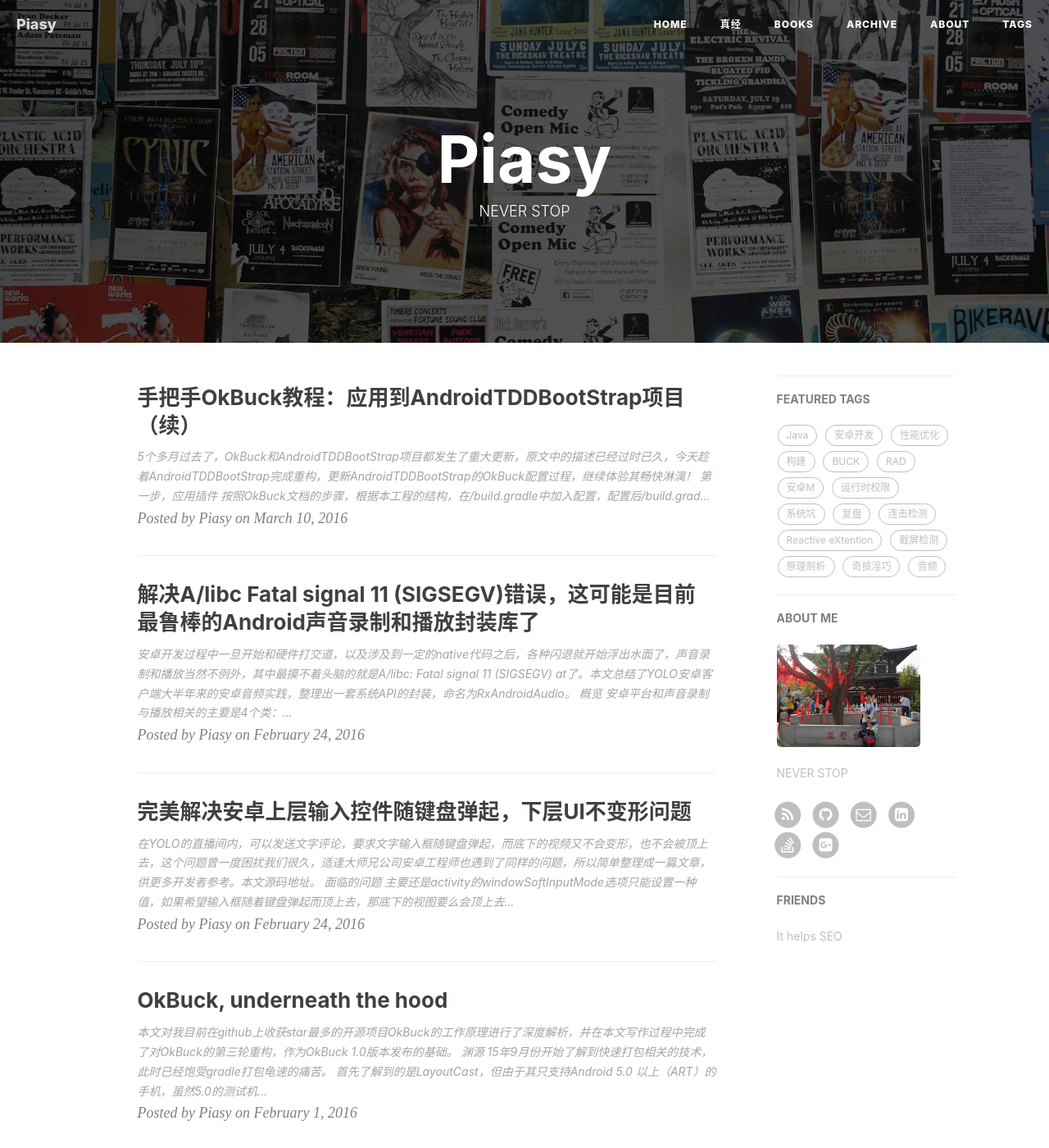
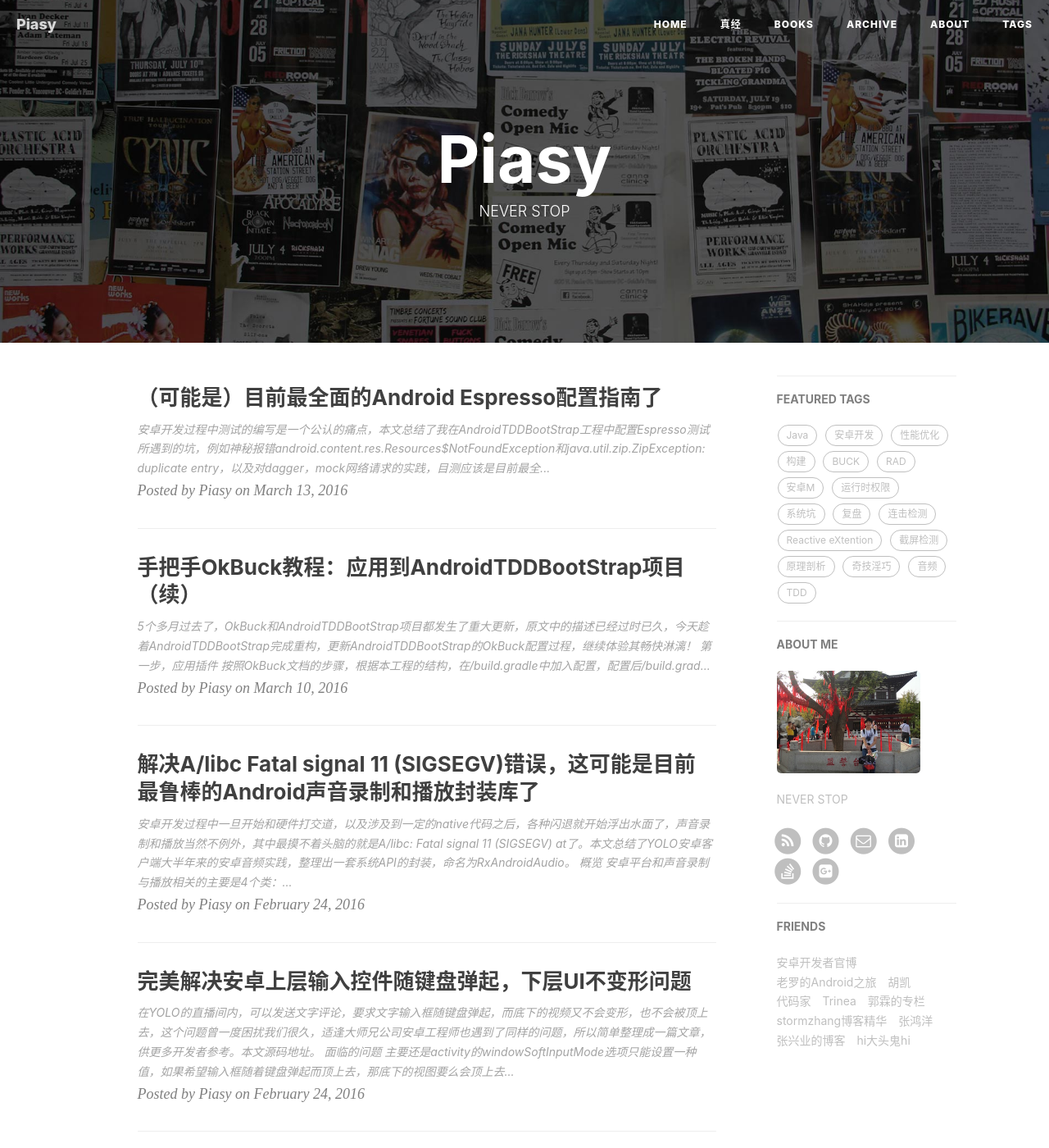
Before and after one commit to anzhidabai/Piasy.github.io, a Jekyll site: the page built from index.html, in a window 1280 px wide and 1400 px high. Shown: the whole window at 82% size. Built offline with Jekyll 4.4.1, drawn with Linux system fonts in a browser that asks for light colours; nearby versions of some CDN libraries; the list of posts is cut into pages by our own code; comment, search, counter and statistics services are not loaded; some of the changed text lies outside the part shown.

Commit message:
friends link; espresso blog

```diff
--- a/_config.yml
+++ b/_config.yml
@@ -25,7 +25,7 @@ footer-links:
 highlighter: rouge
 permalink: pretty
 paginate: 10
-exclude: ["less","node_modules","Gruntfile.js","package.json","README.md"]
+exclude: ["less","node_modules","Gruntfile.js","package.json","README.md", "_drafts"]
 anchorjs: true                          # if you want to customize anchor. check out line:181 of `post.html`
 
 
@@ -79,7 +79,43 @@ featured-condition-size: 0              # A tag will be featured if the size of
 # Friends
 friends: [
     {
-        title: "It helps SEO",
-        href: "#"
+        title: "安卓开发者官博",
+        href: "http://android-developers.blogspot.com/"
+    },
+    {
+        title: "老罗的Android之旅",
+        href: "http://blog.csdn.net/Luoshengyang"
+    },
+    {
+        title: "胡凯",
+        href: "http://hukai.me/"
+    },
+    {
+        title: "代码家",
+        href: "http://blog.daimajia.com/"
+    },
+    {
+        title: "Trinea",
+        href: "http://www.trinea.cn/"
+    },
+    {
+        title: "郭霖的专栏",
+        href: "http://blog.csdn.net/guolin_blog"
+    },
+    {
+        title: "stormzhang博客精华",
+        href: "http://stormzhang.com/"
+    },
+    {
+        title: "张鸿洋",
+        href: "http://blog.csdn.net/lmj623565791/"
+    },
+    {
+        title: "张兴业的博客",
+        href: "http://blog.csdn.net/xyz_lmn"
+    },
+    {
+        title: "hi大头鬼hi",
+        href: "http://blog.csdn.net/lzyzsd/"
     }
 ]
--- /dev/null
+++ b/_posts/2016-03-13-Android-Espresso-test-start.md
@@ -0,0 +1,89 @@
+---
+layout: post
+title: （可能是）目前最全面的Android Espresso配置指南了
+tags:
+    - 安卓开发
+    - TDD
+---
+
+安卓开发过程中测试的编写是一个公认的痛点，本文总结了我在[AndroidTDDBootStrap工程](https://github.com/Piasy/AndroidTDDBootStrap)中配置Espresso测试所遇到的坑，例如神秘报错`android.content.res.Resources$NotFoundException`和`java.util.zip.ZipException: duplicate entry`，以及对dagger，mock网络请求的实践，目测应该是目前最全面的指南了 :)  本文涉及的完整代码可以在[Github: AndroidTDDBootStrap](https://github.com/Piasy/AndroidTDDBootStrap/tree/1958be13bda22d62ccae1a44830d7dd5a07be98f)获取。
+
+## 配置Gradle依赖
+
+在`app/build.gradle`中加入以下配置：
+
+~~~ groovy
+androidTestCompile project(':testbase')
+androidTestCompile (appTestDependencies.androidJUnitRunner) {
+    exclude module: 'support-annotations'
+}
+androidTestCompile (appTestDependencies.mockito) {
+    exclude module: 'hamcrest-core'
+}
+androidTestCompile appTestDependencies.dexmaker
+androidTestCompile (appTestDependencies.dexmakerMockito) {
+    exclude module: 'hamcrest-core'
+    exclude module: 'mockito-core'
+}
+androidTestCompile (appTestDependencies.androidJUnit4Rules) {
+    exclude module: 'support-annotations'
+    exclude module: 'hamcrest-core'
+}
+androidTestApt (appDependencies.daggerCompiler) {
+    exclude module: 'dagger'
+}
+~~~
+
+`androidTestCompile`就是用来声明安卓instrumentation测试的依赖的，它对应的gradle测试命令是`./gradlew :app:connectedAndroidTest`或者`./gradlew :app:cAT`。而`androidTestApt`则是在instrumentation测试代码中使用apt插件生成代码的（dagger2用到）。
+
+在这里我还遇到了两个特别诡异的错误，第一个是运行测例直接失败，logcat报错如下：
+
+~~~ java
+android.content.res.Resources$NotFoundException: Resource ID
+~~~
+
+Google几番也没有找到什么头绪，最后从[StackOverflow上一个回答的评论](http://stackoverflow.com/questions/34791907/inflating-activity-content-fails-in-instrumentation)中找到了原因：归根结底还是因为发生了重复依赖！通过`./gradlew :app:dependencies`分析`app`的依赖，发现`testbase`这个module依赖了`appcompat-v7`，而`app`则直接编译依赖了它，两者在instrumentation测试中发生了冲突，导致了这个诡异的闪退，移除`testbase`对`appcompat-v7`的依赖之后就解决了这个问题。
+
+第二个是执行`./gradlew :model:cAT`失败，gradle报错如下：
+
+~~~ java
+java.util.zip.ZipException: duplicate entry:      javax/annotation/Generated.class
+~~~
+
+同样是几番Google无果，反复折腾了几天，无奈只能自行分析。从报错来看还是发生了依赖重复，存在两个`javax/annotation/Generated.class`类，通过`./gradlew :model:dependencies`分析`model`的依赖，最终发现`testbase`这个module通过`espresso`间接依赖了`javax.annotation-api`，而`model`则通过`base`编译依赖了`javax.annotation`，两者发生了重复，导致了这个问题。通过配置`testbase`，在依赖`espresso`的时候`exclude module: 'javax.annotation-api'`终于解决了这个问题。
+
+## 依赖注入
+如何为测试代码配置依赖注入这个问题已经纠缠我两年了。
+
+最初听从了某大神的博客建议，debug和release两个variant用作不同用途，debug一套DI的代码，专门用于测试，release一套DI的代码，专门用于非测试（博客出处已经不可考了）。这种方式最大的问题就是需要维护两套代码，而且他们无法同时被IDE展示（必须通过build variant切换），在重构的时候无法同时重构，经常导致重构了业务代码，结果测试代码没有被重构，必须手动修改，非常蛋疼。
+
+后来参考了另一位大神[Chiu-Ki的博客](http://blog.sqisland.com/2015/04/dagger-2-espresso-2-mockito.html)，采取了Application类暴露接口设置dagger component的方式，设置进去的component负责提供mock的对象，并且它可以把依赖注入到测试代码中。这种方式比较简洁，但是Application类却暴露了不应该暴露的接口，不是十分优雅。
+
+最终[Chiu-Ki再次发力](http://blog.sqisland.com/2015/12/mock-application-in-espresso.html)，通过编写一个MockApplication类，并通过自定义Test Runner来启动mock application，完美解决了这一问题。mock application类继承自application类，在其中初始化component为提供mock的component，而mock component又把依赖注入到测试代码中，完美 :)
+
+但是dagger在涉及到继承的时候有一个细节需要注意：如果component定义的`inject`接口接受的是父类型，那么当子类型实例调用`inject(this)`时，子类型中需要注入的依赖（`@Inject`注解的成员）将无法注入！需要编写一个component的子类，把`inject`接口的参数类型声明为子类型，并且声称component子类的实例进行依赖注入。这种情况下父类中需要注入的依赖是可以成功注入的，因为dagger可以搜索父类并把依赖注入到父类中，但反过来是行不通的，dagger是无法搜索子类并注入依赖到子类中的（因为编译期间可能根本就无法获取到子类的符号呀，怎么能搜索子类呢？）。
+
+## Mock网络请求
+可以说目前最流行的网络请求库就是[OkHttp](https://github.com/square/okhttp/)了，而且从安卓6.0开始它就是系统的默认实现了。而OkHttp还提供了另一个无比强大的工具：[MockWebServer](https://github.com/square/okhttp/blob/master/mockwebserver)。而OkHttp + [Retrofit](https://github.com/square/retrofit)应该是REST API请求的标配了，下面我就总结一下如何利用MockWebServer来进行网络请求mock，对APP进行集成测试。
+
+Retrofit 2.0中没有了end point的概念，取而代之的是base url，在创建Retrofit对象的时候可以配置，在测试中我们配置base url为`http://localhost:9876/`，同时在测试用例中我们配置MockWebServer运行在`9876`端口。这样任何通过Retrofit发起的API调用都是请求的MockWebServer了。
+
+MockWebServer可以设置`Dispatcher`，可以根据不同的请求返回不同的数据，在本工程的一个测例中，dispatcher的设置如下：
+
+~~~ java
+new Dispatcher() {
+    @Override
+    public MockResponse dispatch(final RecordedRequest request)
+            throws InterruptedException {
+        final String path = request.getPath();
+        if (path.startsWith("/search/users?")) {
+            return new MockResponse().setBody(
+                    MockProvider.provideSimplifiedGithubUserSearchResultStr());
+        } else {
+            return new MockResponse();
+        }
+    }
+};
+~~~
+
+如此通过Retrofit调用`/search/users`接口返回的就是mock的数据了。完美 :)
```
Also changed, not shown: _drafts/Activity-start-and-finish-together.md (added, +16 -0 lines).
